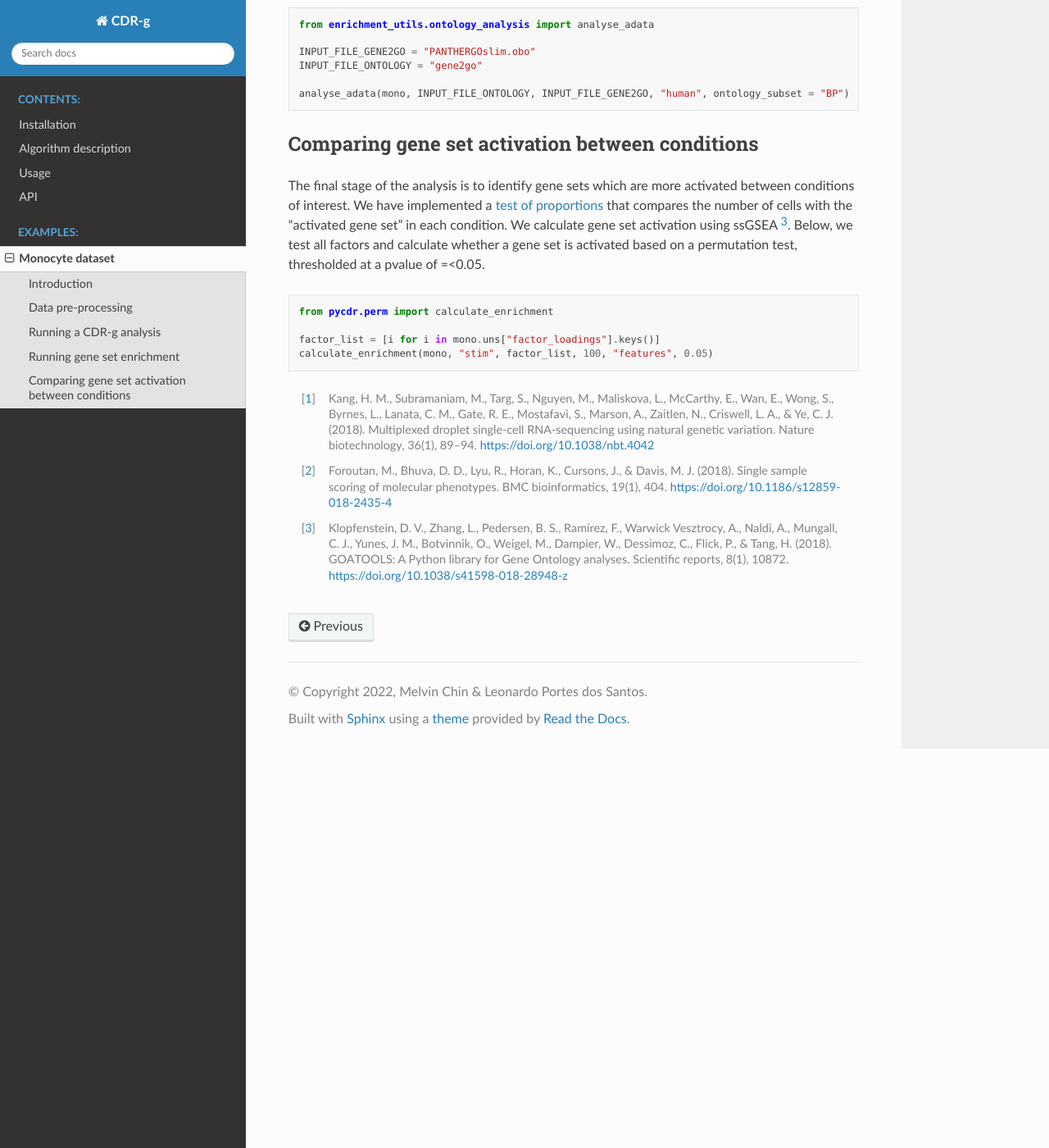
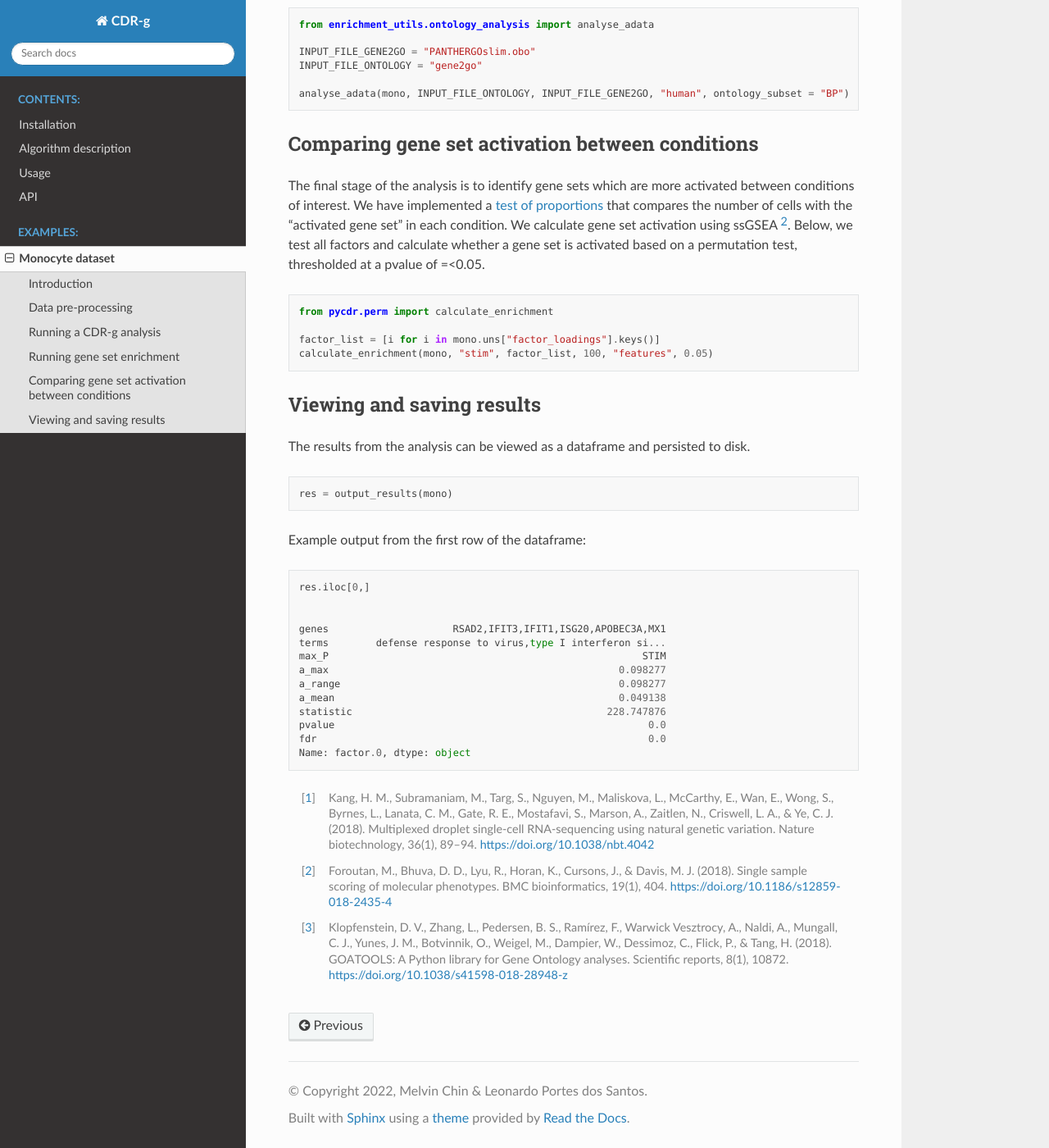
Before and after one commit to wlchin/pycdr, a Sphinx documentation site: the page built from docs/example_analysis.rst, in a window 1280 px wide and 1400 px high, scrolled down 1665 px. Shown: the whole window at 82% size. Built offline with Sphinx 7.4.7 and the Read the Docs theme 2.0.0, drawn with Linux system fonts in a browser that asks for light colours.

Commit message:
updated documentation

```diff
--- a/docs/api.rst
+++ b/docs/api.rst
@@ -25,8 +25,8 @@ CDR algorithm
     pycdr.pycdr.run_CDR_analysis
     pycdr.perm.calculate_enrichment
 
-Results
--------
+Results and output
+------------------
 
 .. autosummary::
     :toctree: .
--- a/docs/example_analysis.rst
+++ b/docs/example_analysis.rst
@@ -86,10 +86,36 @@ The final stage of the analysis is to identify gene sets which are more activate
     factor_list = [i for i in mono.uns["factor_loadings"].keys()]
     calculate_enrichment(mono, "stim", factor_list, 100, "features", 0.05)
 
+Viewing and saving results
+--------------------------
+
+The results from the analysis can be viewed as a dataframe and persisted to disk.
+
+.. code-block:: python
+
+    res = output_results(mono)
+
+Example output from the first row of the dataframe:
+
+.. code-block:: python
+
+    res.iloc[0,]
+
+
+    genes                     RSAD2,IFIT3,IFIT1,ISG20,APOBEC3A,MX1
+    terms        defense response to virus,type I interferon si...
+    max_P                                                     STIM
+    a_max                                                 0.098277
+    a_range                                               0.098277
+    a_mean                                                0.049138
+    statistic                                           228.747876
+    pvalue                                                     0.0
+    fdr                                                        0.0
+    Name: factor.0, dtype: object
 
 
 .. [#fn1] Kang, H. M., Subramaniam, M., Targ, S., Nguyen, M., Maliskova, L., McCarthy, E., Wan, E., Wong, S., Byrnes, L., Lanata, C. M., Gate, R. E., Mostafavi, S., Marson, A., Zaitlen, N., Criswell, L. A., & Ye, C. J. (2018). Multiplexed droplet single-cell RNA-sequencing using natural genetic variation. Nature biotechnology, 36(1), 89–94. https://doi.org/10.1038/nbt.4042
 
-.. [#fn2] Foroutan, M., Bhuva, D. D., Lyu, R., Horan, K., Cursons, J., & Davis, M. J. (2018). Single sample scoring of molecular phenotypes. BMC bioinformatics, 19(1), 404. https://doi.org/10.1186/s12859-018-2435-4
+.. [#fn3] Foroutan, M., Bhuva, D. D., Lyu, R., Horan, K., Cursons, J., & Davis, M. J. (2018). Single sample scoring of molecular phenotypes. BMC bioinformatics, 19(1), 404. https://doi.org/10.1186/s12859-018-2435-4
 
-.. [#fn3] Klopfenstein, D. V., Zhang, L., Pedersen, B. S., Ramírez, F., Warwick Vesztrocy, A., Naldi, A., Mungall, C. J., Yunes, J. M., Botvinnik, O., Weigel, M., Dampier, W., Dessimoz, C., Flick, P., & Tang, H. (2018). GOATOOLS: A Python library for Gene Ontology analyses. Scientific reports, 8(1), 10872. https://doi.org/10.1038/s41598-018-28948-z
+.. [#fn2] Klopfenstein, D. V., Zhang, L., Pedersen, B. S., Ramírez, F., Warwick Vesztrocy, A., Naldi, A., Mungall, C. J., Yunes, J. M., Botvinnik, O., Weigel, M., Dampier, W., Dessimoz, C., Flick, P., & Tang, H. (2018). GOATOOLS: A Python library for Gene Ontology analyses. Scientific reports, 8(1), 10872. https://doi.org/10.1038/s41598-018-28948-z
--- a/docs/installation.rst
+++ b/docs/installation.rst
@@ -6,7 +6,7 @@
 Installation
 ============
 
-pyPI
+PyPI
 ----
 
 CDR-g runs on python 3 and has been tested on python versions 3.5 through 3.9. It is strongly recommended that the installation is performed in a virtual environment. CDR-g is available on pyPI via:
--- /dev/null
+++ b/docs/pycdr.utils.output_results.rst
@@ -0,0 +1,6 @@
+pycdr.utils.output\_results
+===========================
+
+.. currentmodule:: pycdr.utils
+
+.. autofunction:: output_results
```
